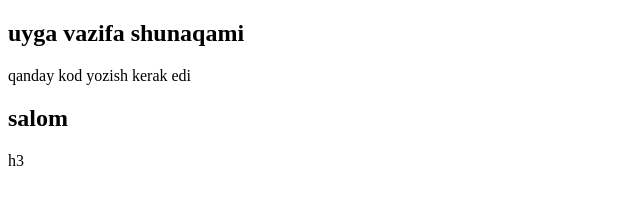
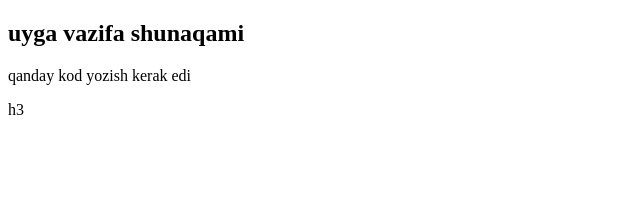
Before and after one commit to ozodbekDeveloper2008/git_lesson_first, a plain HTML site: page ozodbek.html in a window 1280 px wide. Shown: the whole page, without its empty margins (0-640 px from the left). Drawn offline with Linux system fonts and the light colour scheme.

Commit message:
Update ozodbek.html

```diff
--- a/ozodbek.html
+++ b/ozodbek.html
@@ -8,7 +8,6 @@
 <body>
     <h2>uyga vazifa shunaqami</h2>
     <p>qanday kod yozish kerak edi</p>
-<h2>salom</h2>
     h3
 </body>
 </html>
```
